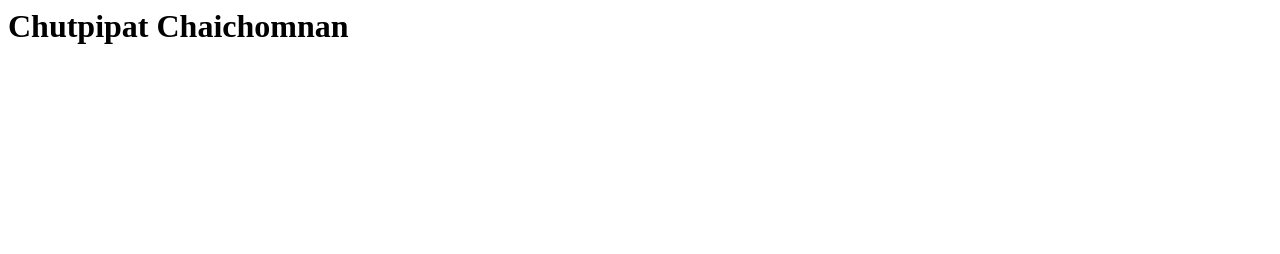
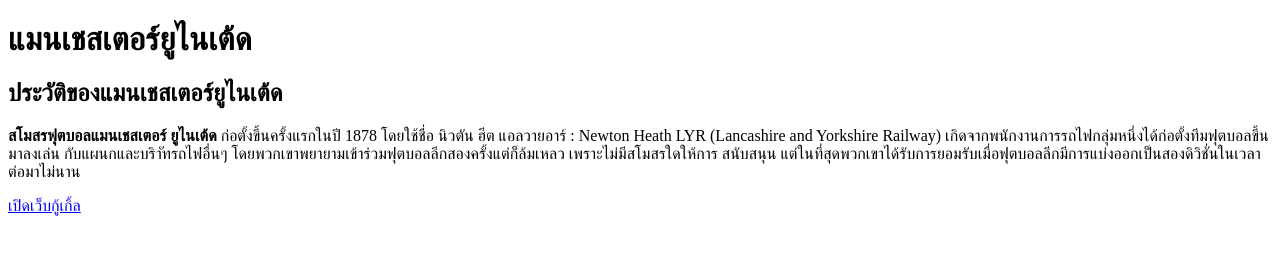
Before and after one commit to chutpipat/Dev_HTML5, a plain HTML site: page index.html in a window 1280 px wide. Drawn offline with Linux system fonts and the light colour scheme.

Commit message:
learning header paragraph on HTML5

```diff
--- a/index.html
+++ b/index.html
@@ -1 +1,22 @@
-<h1>Chutpipat Chaichomnan</h1>
+<!DOCTYPE html>
+<html lang="en">
+<head>
+    <!--ข้อมูลพื้นฐานของเว็บไซต์-->
+    <meta charset="UTF-8">
+    <meta name="viewport" content="width=device-width, initial-scale=1.0">
+    <meta name="description" content="เว็บเกี่ยวกับประวัติทีมปีศาจแดง แมนเชสเตอร์ยูไนเต้ด">
+    <meta name="author" content="ฉัตรพิพัฒน์ ชัยชำนาญ">
+    <meta name="keywords" content="แมนเชสเตอร์ยูไนเต้ด">
+    <!--หัวข้อหน้าเว็บของเรา-->
+    <title>ยินดีต้อนรับสู่เว็บไซต์ของเรา</title>
+</head>
+<body>
+    <h1>แมนเชสเตอร์ยูไนเต้ด</h1> <!--หัวข้อเรื่อง-->
+    <h2>ประวัติของแมนเชสเตอร์ยูไนเต้ด</h2>
+    <p><b>สโมสรฟุตบอลแมนเชสเตอร์ ยูไนเต้ด</b> ก่อตั้งขึ้นครั้งแรกในปี 1878 โดยใช้ชื่อ นิวตัน ฮีต แอลวายอาร์ : Newton Heath
+       LYR (Lancashire and Yorkshire Railway) เกิดจากพนักงานการรถไฟกลุ่มหนึ่งได้ก่อตั้งทีมฟุตบอลขึ้นมาลงเล่น
+       กับแผนกและบริาัทรถไฟอื่นๆ โดยพวกเขาพยายามเข้าร่วมฟุตบอลลีกสองครั้งแต่ก็ล้มเหลว เพราะไม่มีสโมสรใดให้การ
+       สนับสนุน แต่ในที่สุดพวกเขาได้รับการยอมรับเมื่อฟุตบอลลีกมีการแบ่งออกเป็นสองดิวิชั่นในเวลาต่อมาไม่นาน</p>
+    <a href="http://www.google.com" target="_blank">เปิดเว็บกู้เกิ้ล</a> <!-- เปิดเว็บค้นหา -->
+</body>
+</html>
```
